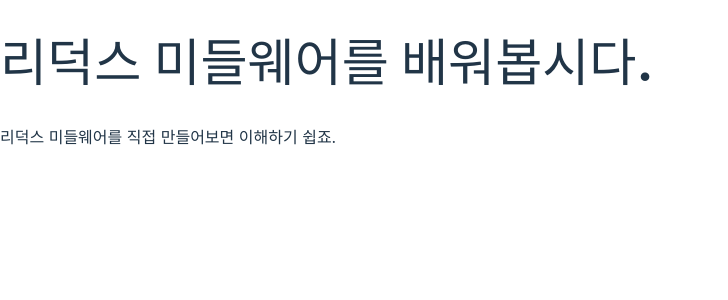
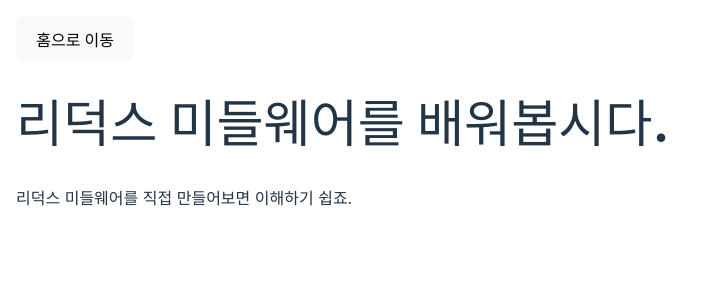
Before and after one commit to Damdadira/redux-middleware, a React (Vite) app: page /1 in a window 1280 px wide. Shown: the top 300 px of the page, without its empty margins (0-728 px from the left). Built offline with nearby package versions, Linux system fonts and the light colour scheme.

Commit message:
홈으로 이동하는 버튼 추가

```diff
--- a/package.json
+++ b/package.json
@@ -10,6 +10,7 @@
     "preview": "vite preview"
   },
   "dependencies": {
+    "history": "^5.3.0",
     "react": "^18.3.1",
     "react-dom": "^18.3.1",
     "react-redux": "^9.1.2",
--- a/src/containers/PostContainer.jsx
+++ b/src/containers/PostContainer.jsx
@@ -1,7 +1,8 @@
 import React, { useEffect } from 'react';
 import { useSelector, useDispatch } from 'react-redux';
-import { getPost } from '../modules/posts';
+import { getPost, goToHome } from '../modules/posts';
 import Post from '../components/Post';
+import { useNavigate } from 'react-router-dom';
 
 export default function PostContainer({postId}){
   const { data, loading, error } = useSelector(state => state.posts.post[postId]) || {
@@ -10,6 +11,7 @@
     error: null
   };
   const dispatch = useDispatch();
+  const navigate = useNavigate();
 
   useEffect(() => {
     dispatch(getPost(postId));
@@ -19,5 +21,10 @@
   if(error) return <div>에러 발생!</div>
   if(!data) return null;
 
-  return <Post post={data}></Post>
+  return (
+    <div style={{margin: '1rem'}}>
+      <button onClick={() => dispatch(goToHome(navigate))}>홈으로 이동</button>
+      <Post post={data}></Post>
+    </div>
+  )
 }
--- a/src/modules/posts.jsx
+++ b/src/modules/posts.jsx
@@ -47,3 +47,9 @@
       return state;
   }
 }
+
+export const goToHome = (navigate) => (dispatch, getState) => {
+  // console.log(getState().posts);
+  dispatch({type: 'GET_POSTS'})
+  navigate("/");
+};
```
Also changed, not shown: 1 other file (tests, documents, lock files or other folders).
